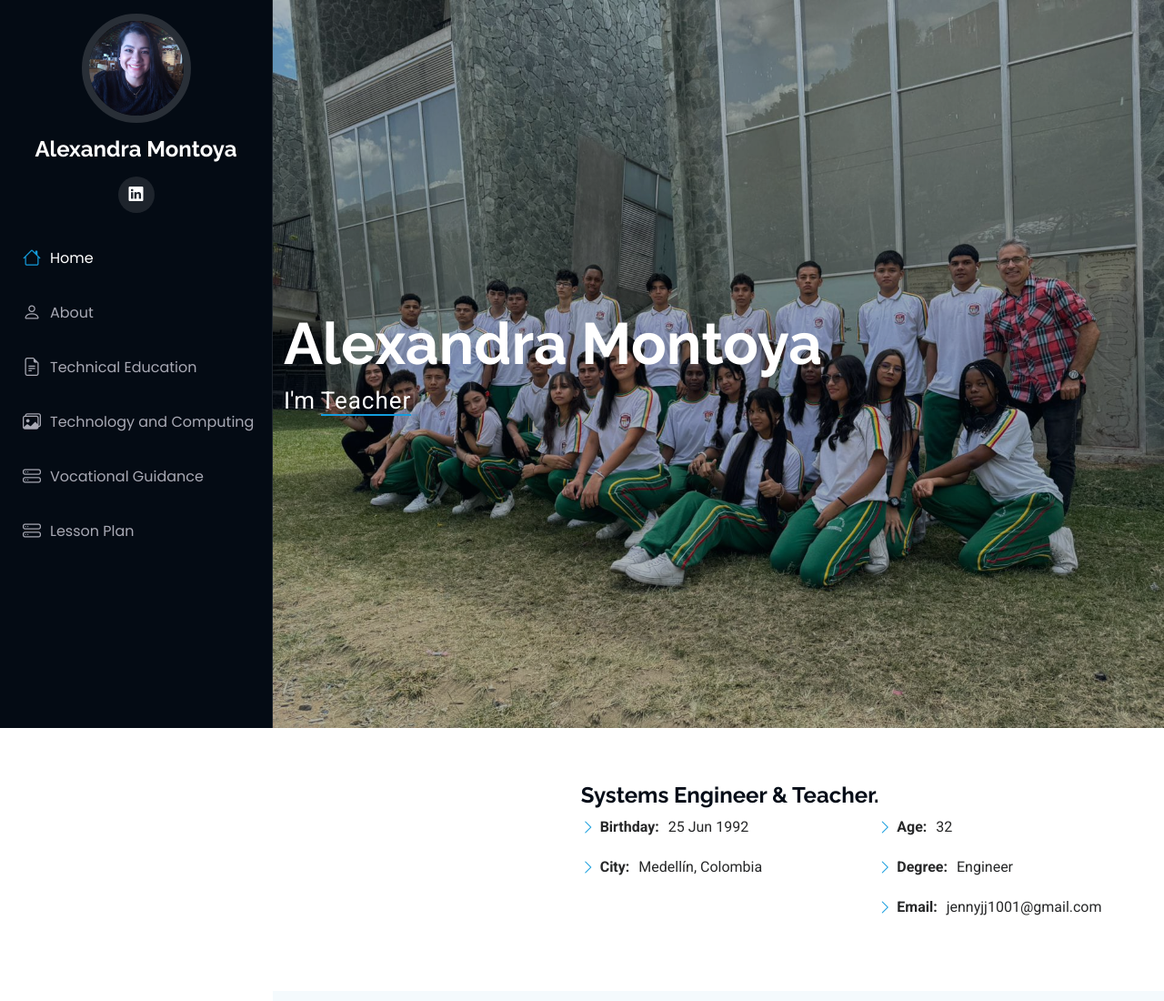
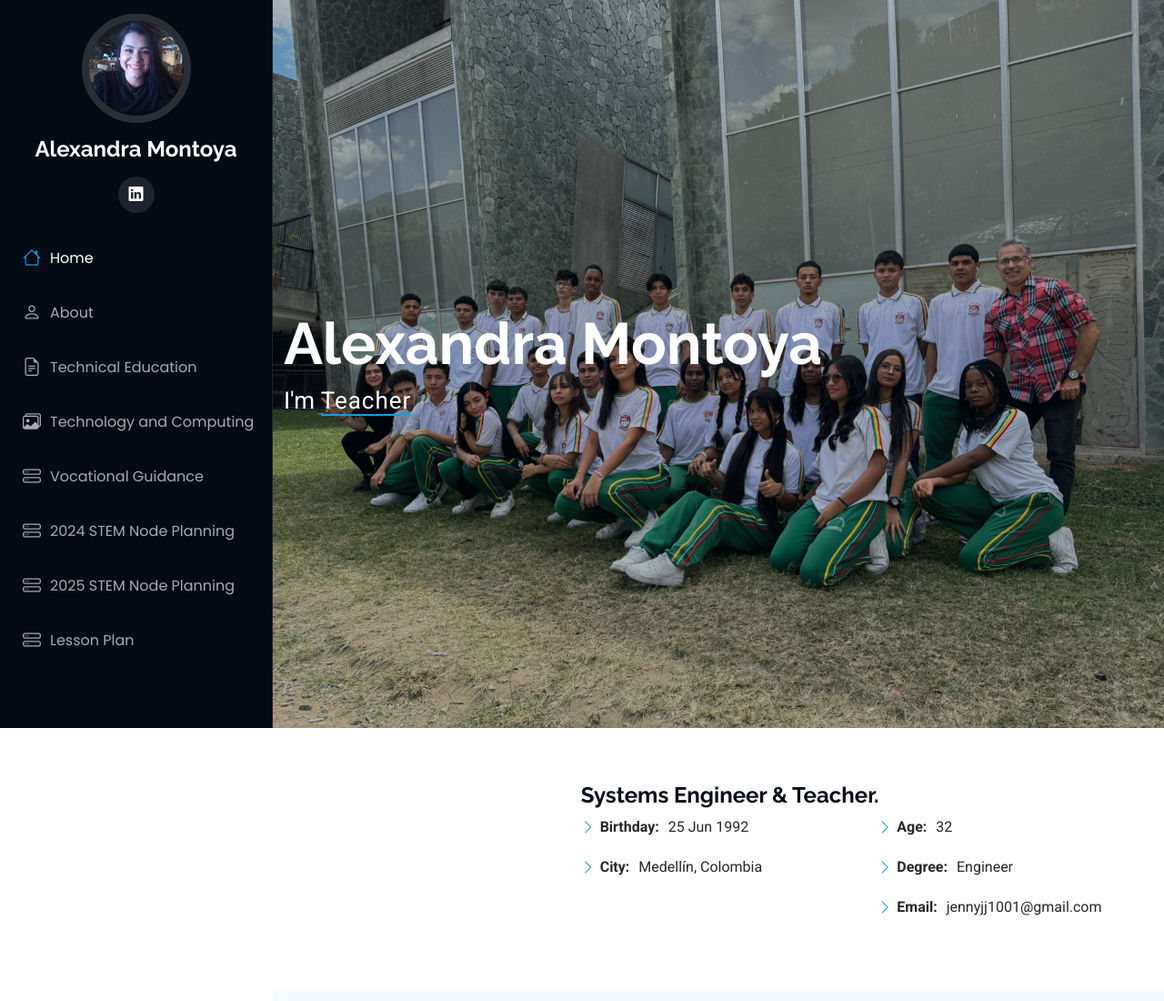
Before and after one commit to jennymontoya1001/myPortfolio, a plain HTML site: page index.html in a window 1280 px wide. Shown: the top 1100 px of the page at 91% size. Drawn offline with Linux system fonts and the light colour scheme.

Commit message:
Add files via upload

```diff
--- a/index.html
+++ b/index.html
@@ -55,6 +55,8 @@
         <li><a href="https://drive.google.com/drive/u/1/folders/1cNd0MOOqkV0xww_aoCFnjJkgd_3dw-PK" target="_blank"><i class="bi bi-file-earmark-text navicon"></i> Technical Education</a></li>
         <li><a href="https://drive.google.com/drive/u/1/folders/1-iCjt3cKeGR3t_CcfBilcG3L2lHoZTCM" target="_blank"><i class="bi bi-images navicon"></i> Technology and Computing</a></li>
         <li><a href="https://drive.google.com/drive/u/1/folders/1mKvzE44t6JZSb456q7PyygttUAlSwpbI" target="_blank"><i class="bi bi-hdd-stack navicon"></i> Vocational Guidance</a></li>
+        <li><a href="https://drive.google.com/drive/u/1/folders/1W9qlDM1g6ltNluBCNi5Ms8bMi_XGp_ye" target="_blank"><i class="bi bi-hdd-stack navicon"></i>2024 STEM Node Planning</a></li>
+        <li><a href="https://drive.google.com/drive/u/1/folders/1hxmy7tbjL0tr7lJfHi_n1M1iHlVaDyMd" target="_blank"><i class="bi bi-hdd-stack navicon"></i>2025 STEM Node Planning </a></li>
         <li><a href="https://drive.google.com/drive/u/1/folders/1zDod6873MjQDFCI36gPozW4n80LH5pX9" target="_blank"><i class="bi bi-hdd-stack navicon"></i> Lesson Plan</a></li>
       </ul>
     </nav>
```
